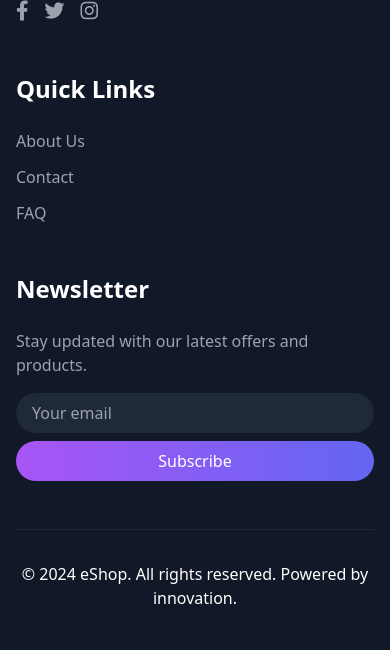
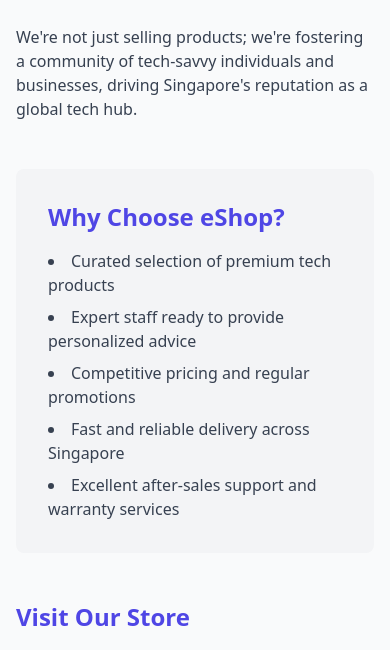
Before and after one commit to zimNMM/Ecommerce, a Django app: page /about-us/ in a window 390 px wide. Shown: the part 867-1517 px from the top of the page. Before the commit the page ends 1471 px from the top, so only its background shows below. Run offline with Django 5.2, Linux system fonts and the light colour scheme; some libraries are stand-ins or nearby versions.

Commit message:
added newsletter/fixed cart

```diff
--- a/ecommerce/urls.py
+++ b/ecommerce/urls.py
@@ -47,6 +47,8 @@ urlpatterns = [
     path('about-us/', about_us, name='about_us'),
     path('contact/', views.contact, name='contact'),
     path('faq/', views.faq, name='faq'),
+    path('update-cart-item-quantity/', views.update_cart_item_quantity, name='update_cart_item_quantity'),
+    path('subscribe/', views.subscribe_newsletter, name='subscribe_newsletter'),
     ]
 
 if settings.DEBUG:
--- a/shop/forms.py
+++ b/shop/forms.py
@@ -1,6 +1,11 @@
 from django import forms
 from .models import Order, Payment, Contact
+from .models import NewsletterSubscription
 
+class NewsletterForm(forms.ModelForm):
+    class Meta:
+        model = NewsletterSubscription
+        fields = ['email']
 
 class ContactForm(forms.ModelForm):
     class Meta:
--- a/shop/templates/shop/about_us.html
+++ b/shop/templates/shop/about_us.html
@@ -1,33 +1,59 @@
 {% extends 'shop/base.html' %}
 
 {% block title %}
-    About Us
+About Us - eShop Singapore
 {% endblock %}
 
 {% block content %}
 <section class="text-center mb-12">
-    <h1 class="text-4xl font-bold text-gray-800 mb-4">About Us</h1>
-    <p class="text-gray-600 mb-6">Store Location.</p>
+    <h1 class="text-4xl font-bold text-gray-800 mb-4">About eShop Singapore</h1>
+    <p class="text-gray-600 mb-6 max-w-2xl mx-auto">Your Ultimate Tech Destination in the Heart of Singapore</p>
+</section>
+
+<div class="grid grid-cols-1 md:grid-cols-2 gap-12 mb-12">
+    <div class="space-y-6">
+        <h2 class="text-2xl font-semibold text-indigo-600">Our Story</h2>
+        <p class="text-gray-700">Founded in 2015, eShop has quickly become Singapore's go-to destination for cutting-edge technology and gadgets. Our journey began with a simple vision: to provide tech enthusiasts and professionals with access to the latest innovations at competitive prices.</p>
+        <p class="text-gray-700">Today, we're proud to serve thousands of customers across Singapore, from individual consumers to large corporations, all while maintaining our commitment to quality, service, and innovation.</p>
+    </div>
+    <div class="space-y-6">
+        <h2 class="text-2xl font-semibold text-indigo-600">Our Mission</h2>
+        <p class="text-gray-700">At eShop, our mission is to empower Singaporeans with the tools they need to thrive in the digital age. We believe that technology should be accessible, understandable, and transformative.</p>
+        <p class="text-gray-700">We're not just selling products; we're fostering a community of tech-savvy individuals and businesses, driving Singapore's reputation as a global tech hub.</p>
+    </div>
+</div>
+
+<div class="bg-gray-100 p-8 rounded-lg mb-12">
+    <h2 class="text-2xl font-semibold text-indigo-600 mb-4">Why Choose eShop?</h2>
+    <ul class="list-disc list-inside space-y-2 text-gray-700">
+        <li>Curated selection of premium tech products</li>
+        <li>Expert staff ready to provide personalized advice</li>
+        <li>Competitive pricing and regular promotions</li>
+        <li>Fast and reliable delivery across Singapore</li>
+        <li>Excellent after-sales support and warranty services</li>
+    </ul>
+</div>
+
+<section class="mb-12">
+    <h2 class="text-2xl font-semibold text-indigo-600 mb-4">Visit Our Store</h2>
+    <p class="text-gray-700 mb-6">Experience our products firsthand at our flagship store in the heart of Singapore's tech district.</p>
     <div id="map" class="mx-auto" style="height: 400px; width: 100%;"></div>
 </section>
 
 <!-- Leaflet CSS and JS -->
 <link rel="stylesheet" href="https://unpkg.com/leaflet@1.7.1/dist/leaflet.css" />
 <script src="https://unpkg.com/leaflet@1.7.1/dist/leaflet.js"></script>
-
 <script>
 document.addEventListener('DOMContentLoaded', function() {
     if (!window.mapInitialized) {
         window.mapInitialized = true;
-            var mymap = L.map('map').setView([37.983810, 23.727539], 13);
-            L.tileLayer('https://api.mapbox.com/styles/v1/{id}/tiles/{z}/{x}/{y}?access_token=YOUR_ACCESS_TOKEN', {
-                maxZoom: 18,
-                id: 'mapbox/streets-v11',
-                tileSize: 512,
-                zoomOffset: -1
+        var mymap = L.map('map').setView([1.2956, 103.8506], 15); // Singapore coordinates
+        L.tileLayer('https://{s}.tile.openstreetmap.org/{z}/{x}/{y}.png', {
+            maxZoom: 19,
+            attribution: '© OpenStreetMap contributors'
         }).addTo(mymap);
-            var marker = L.marker([37.983810, 23.727539]).addTo(mymap)
-                .bindPopup('eShop Headquarters');
+        var marker = L.marker([1.2956, 103.8506]).addTo(mymap)
+            .bindPopup('eShop Singapore Flagship Store');
     }
 });
 </script>
--- a/shop/templates/shop/base.html
+++ b/shop/templates/shop/base.html
@@ -9,6 +9,18 @@
     <script defer src="https://unpkg.com/alpinejs@3.x.x/dist/cdn.min.js"></script>
 </head>
 <body class="flex flex-col min-h-screen bg-gray-50 font-sans scroll-smooth" x-data="{ mobileMenu: false }">
+    {% if messages %}
+    <div class="messages container mx-auto px-4 py-4" x-data="{ showMessages: true }">
+        {% for message in messages %}
+        <div x-show="showMessages" class="alert {{ message.tags }} bg-white border-l-4 p-4 mb-4 shadow-md rounded-r animate-fade-in-down relative" role="alert">
+            <p class="text-sm pr-8">{{ message }}</p>
+            <button @click="showMessages = false" class="absolute top-2 right-2 text-gray-500 hover:text-gray-700 focus:outline-none">
+                <i class="fas fa-times"></i>
+            </button>
+        </div>
+        {% endfor %}
+    </div>
+    {% endif %}
     <!-- Header -->
     <header class="bg-white shadow-md sticky top-0 z-50 transition-all duration-300" x-data="{ isScrolled: false }" @scroll.window="isScrolled = (window.pageYOffset > 20)">
         <nav class="container mx-auto px-4 py-3 flex justify-between items-center" :class="{ 'py-2': isScrolled }">
@@ -100,10 +112,12 @@
                 <div>
                     <h4 class="text-2xl font-semibold mb-6">Newsletter</h4>
                     <p class="text-gray-400 mb-4">Stay updated with our latest offers and products.</p>
-                    <form class="flex flex-col sm:flex-row">
-                        <input type="email" placeholder="Your email" class="bg-gray-800 text-white px-4 py-2 rounded-full sm:rounded-l-full sm:rounded-r-none mb-2 sm:mb-0 focus:outline-none focus:ring-2 focus:ring-indigo-600">
+                    <form method="POST" action="{% url 'subscribe_newsletter' %}" class="flex flex-col sm:flex-row">
+                        {% csrf_token %}
+                        <input type="email" name="email" placeholder="Your email" class="bg-gray-800 text-white px-4 py-2 rounded-full sm:rounded-l-full sm:rounded-r-none mb-2 sm:mb-0 focus:outline-none focus:ring-2 focus:ring-indigo-600">
                         <button type="submit" class="bg-gradient-to-r from-purple-500 to-indigo-500 text-white px-6 py-2 rounded-full sm:rounded-l-none sm:rounded-r-full hover:from-purple-600 hover:to-indigo-600 transition">Subscribe</button>
                     </form>
+
                 </div>
             </div>
             <div class="mt-12 pt-8 border-t border-gray-800 text-center">
--- a/shop/views.py
+++ b/shop/views.py
@@ -3,10 +3,10 @@ from django.contrib.auth.forms import UserCreationForm, AuthenticationForm
 from django.contrib.auth import login as auth_login, logout as auth_logout
 from django.contrib.auth import authenticate
 from django.contrib import messages
-from shop.forms import OrderForm, PaymentForm, ContactForm
+from shop.forms import OrderForm, PaymentForm, ContactForm, NewsletterForm
 from .decorators import redirect_authenticated_user, login_required_user
-from .models import Order, OrderItem, Product, Cart, CartItem, Category,Wishlist,WishlistItem, Review, Payment
-
+from .models import Order, OrderItem, Product, Cart, CartItem, Category,Wishlist,WishlistItem, Review, Payment, NewsletterSubscription
+from django.http import JsonResponse
 # Create your views here.
 
 @login_required_user
@@ -45,6 +45,20 @@ def delete_review(request, review_id):
 #index view
 def index(request):
     return render(request, 'shop/index.html')
+
+def subscribe_newsletter(request):
+    if request.method == 'POST':
+        form = NewsletterForm(request.POST)
+        email = request.POST.get('email')  # Extract email from POST data
+        if email and NewsletterSubscription.objects.filter(email=email).exists():
+            messages.warning(request, 'You are already subscribed.')
+        elif form.is_valid():
+            form.save()
+            messages.success(request, 'Successfully subscribed to the newsletter.')
+        else:
+            messages.error(request, 'Invalid email address.')
+    return redirect('index')
+
 
 def mobilephone(request):
     category = get_object_or_404(Category, name="Mobile Phones")
@@ -264,3 +278,42 @@ def contact(request):
     else:
         form = ContactForm()
     return render(request, 'shop/contact.html', {'form': form})
+
+from django.http import JsonResponse
+import json
+
+@login_required_user
+def update_cart_item_quantity(request):
+    if request.method == 'POST':
+        try:
+            data = json.loads(request.body)
+            item_id = data.get('item_id')
+            change = data.get('change')
+
+            if item_id is None or change is None:
+                messages.error(request, 'Invalid data provided')
+                return JsonResponse({'status': 'error'}, status=400)
+
+            change = int(change)
+
+            cart_item = get_object_or_404(CartItem, id=item_id, cart__user=request.user)
+
+            if change == -1 and cart_item.quantity > 1:
+                cart_item.quantity -= 1
+                messages.success(request, f'Updated quantity for {cart_item.product.name}.')
+            elif change == 1 and cart_item.quantity < cart_item.product.quantity:
+                cart_item.quantity += 1
+                messages.success(request, f'Updated quantity for {cart_item.product.name}.')
+            elif change == -1 and cart_item.quantity == 1:
+                messages.error(request, 'Quantity cannot be less than 1.')
+            else:
+                messages.error(request, f'Cannot add more {cart_item.product.name}. Only {cart_item.product.quantity} in stock.')
+                return JsonResponse({'status': 'error'})
+
+            cart_item.save()
+            return JsonResponse({'status': 'success'})
+        except (ValueError, KeyError, json.JSONDecodeError) as e:
+            messages.error(request, 'Invalid request')
+            return JsonResponse({'status': 'error'}, status=400)
+    messages.error(request, 'Invalid request method')
+    return JsonResponse({'status': 'error'}, status=400)
```
Also changed, not shown: shop/models.py (+7 -0 lines), shop/templates/shop/cart.html (+20 -2 lines), shop/migrations/0006_newslettersubscription.py (added), 1 other file. Lines whose indentation alone changed are shown as unchanged.
